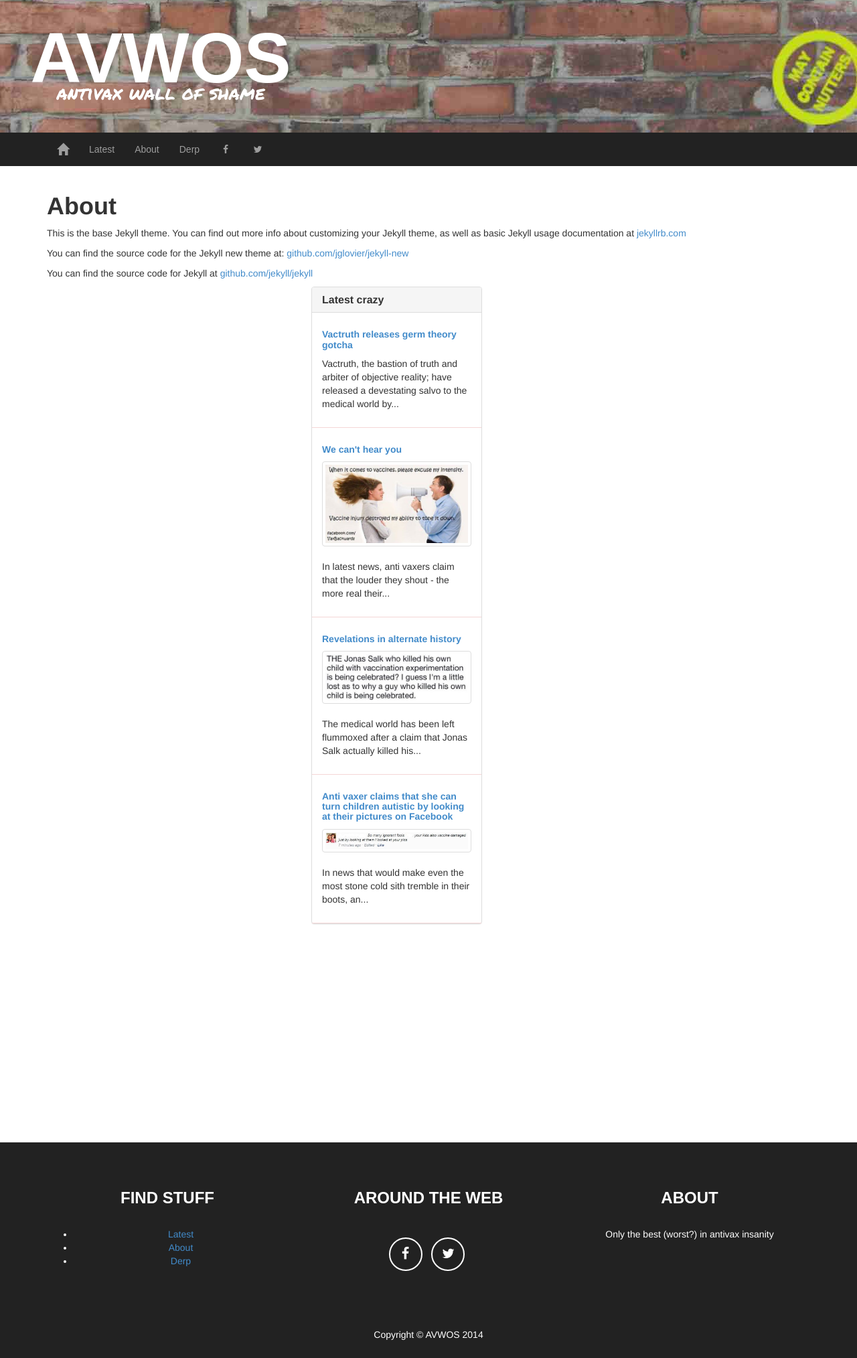
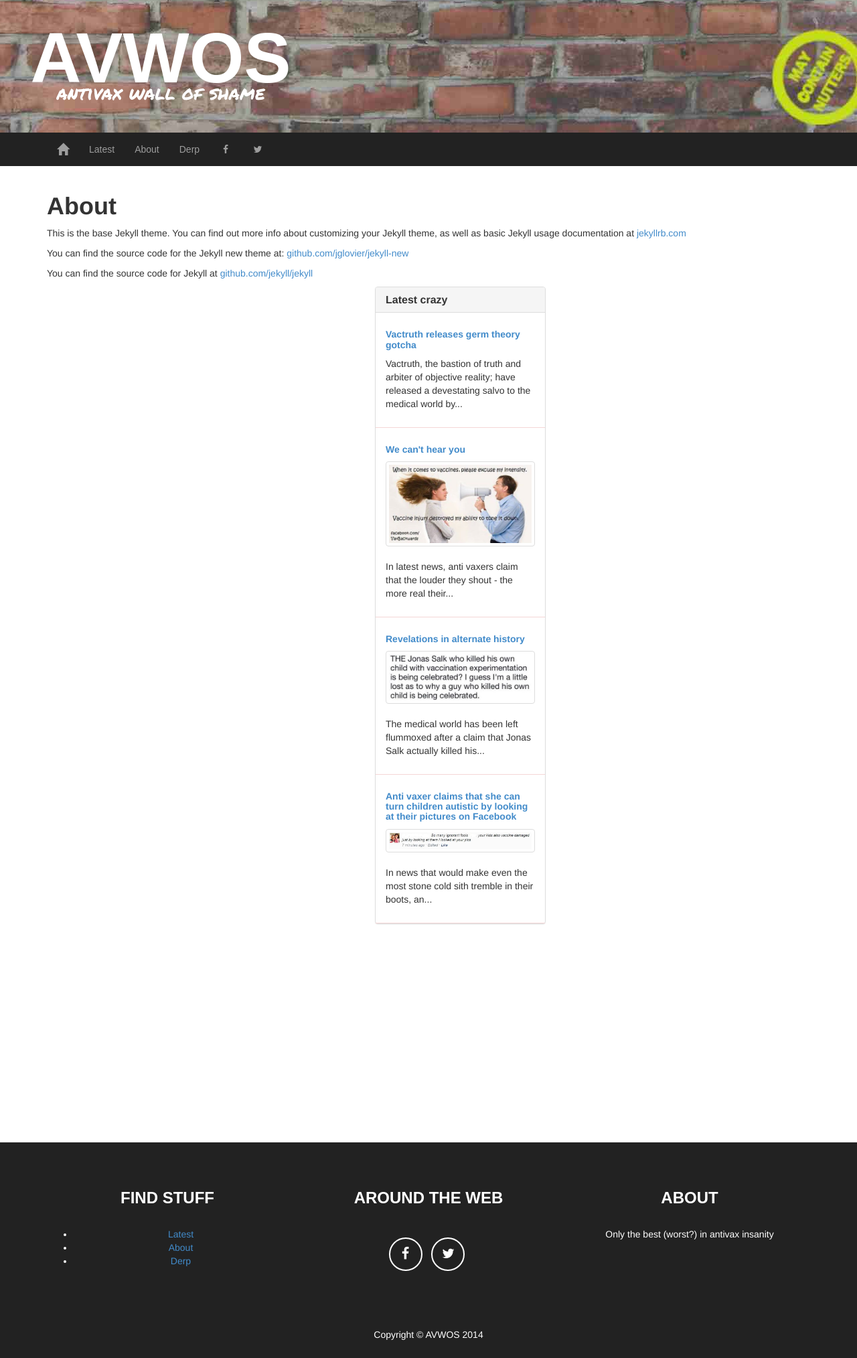
Before and after one commit to avwos/avwos-site, a Jekyll site: the page built from about.md, in a window 1280 px wide. Shown: the whole page at 67% size. Built offline with Jekyll 4.4.1, drawn with Linux system fonts in a browser that asks for light colours; some web fonts are replaced.

Commit message:
add right hand asidex3

```diff
--- a/_includes/aside-right.html
+++ b/_includes/aside-right.html
@@ -1,5 +1,5 @@
 
-  <aside class="col-md-3 col-md-push-1">
+  <aside class="col-md-3 col-md-push-2">
     <div class="panel panel-default">
       <div class="panel-heading">
         <h3 class="panel-title">Latest crazy</h3>
--- a/index.html
+++ b/index.html
@@ -1,7 +1,7 @@
 ---
 layout: default
 ---
-<div class="container col-md-8 col-md-push-3">
+<div class="container col-md-7 col-md-push-3">
 {% for post in site.posts limit:4 %}
 
   <article class="col-md-10 top-article">
```
